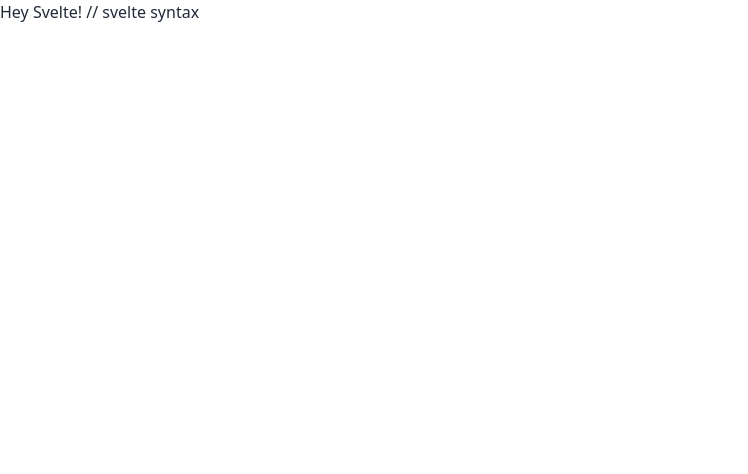
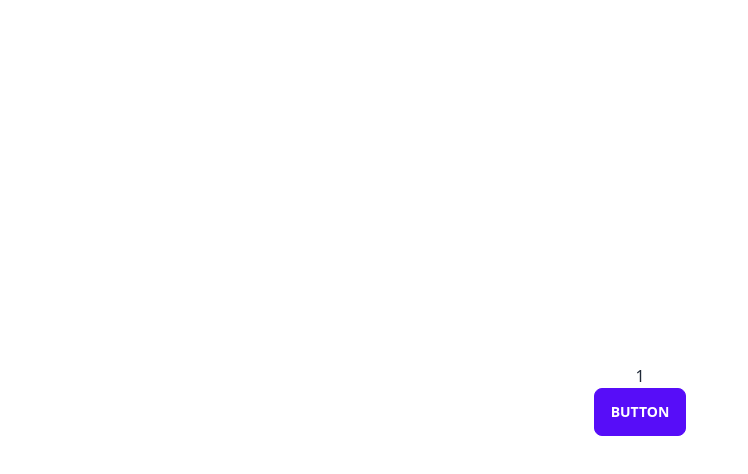
Before and after one commit to salmanusmn/Svelte-Project, a Svelte app: page / in a window 1280 px wide. Shown: the top 474 px of the page, without its empty margins (0-748 px from the left). Built offline with nearby package versions, Linux system fonts and the light colour scheme.

Commit message:
var-interactivity

```diff
--- a/src/App.svelte
+++ b/src/App.svelte
@@ -1,9 +1,15 @@
 <script>
-  let message = 'Hey Svelte!'
+  let count = 1
+
+  function increment (){
+    count++
+  }
 </script>
 
-<main class="">
-  {message} // svelte syntax
+<main class="flex flex-col justify-center items-center h-screen space-y-4">
+  {count}
+  <button on:click="{increment}" class="btn btn-primary">Button</button>
+
 </main>
 
 <style>
```
